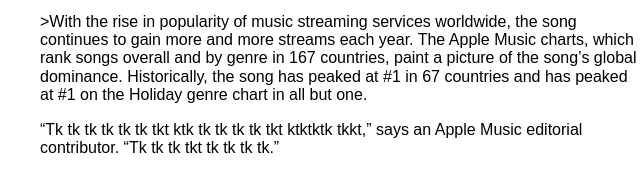
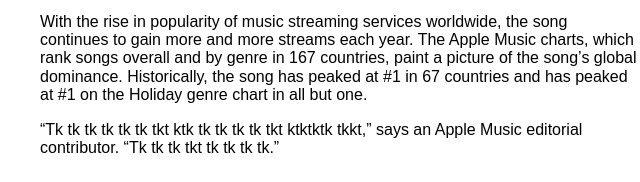
Before and after one commit to vincentanthony769/map-project, a plain HTML site: page index.html in a window 1280 px wide. Shown: the part 1302-1484 px from the top of the page, 300-940 px from the left. Drawn offline with nearby package versions, Linux system fonts and the light colour scheme.

Commit message:
Update index.html

```diff
--- a/index.html
+++ b/index.html
@@ -37,7 +37,7 @@
 This holiday season alone, the track reigns at #1 on Billboard’s Global 200 for the last two weeks and is expected
 to notch its third, in addition to reclaiming the pole position on the Hot 100, on Monday.</p>
 
-<p>>With the rise in popularity of music streaming services worldwide, the song continues to gain more
+<p>With the rise in popularity of music streaming services worldwide, the song continues to gain more
 and more streams each year. The Apple Music charts, which rank songs overall and by genre in 167 countries,
 paint a picture of the song’s global dominance. Historically, the song has peaked at #1 in 67 countries and
 has peaked at #1 on the Holiday genre chart in all but one.</p>
```
